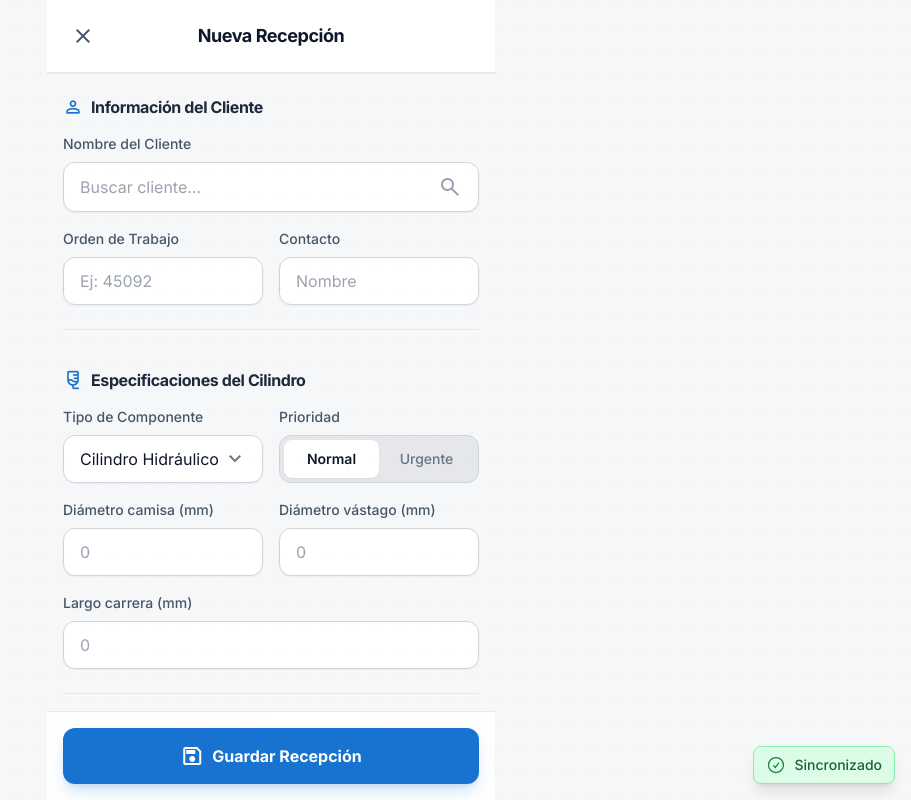
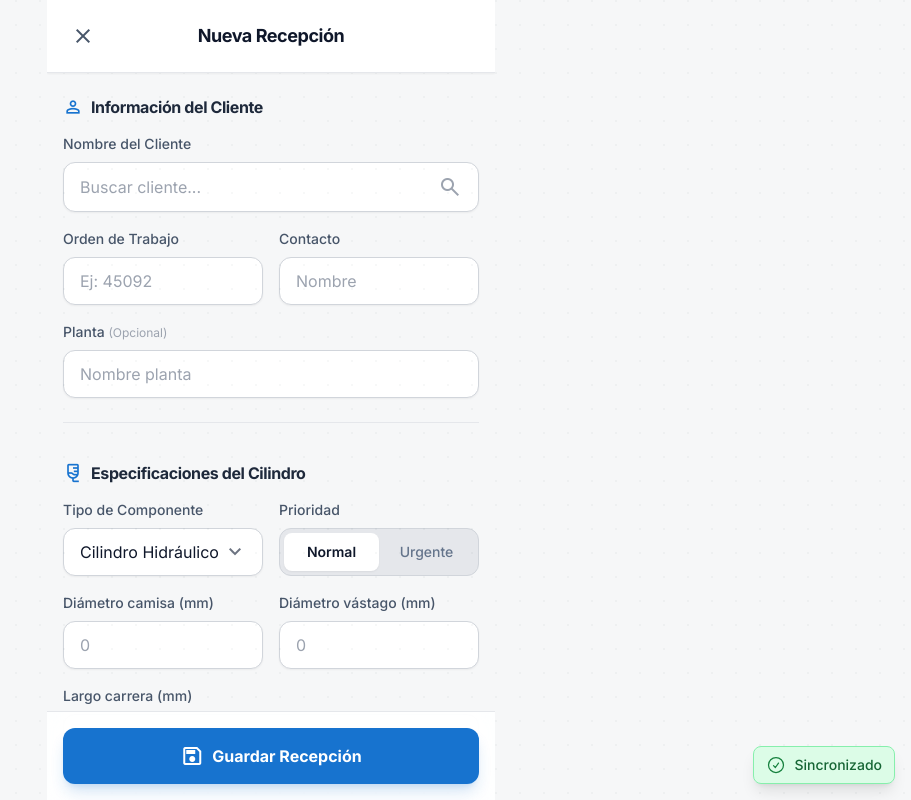
Before and after one commit to chicaderojo/app-vignola, a React (Vite) app: page /inspeccion/1/recepcion in a window 1280 px wide. Shown: the top 800 px of the page, without its empty margins (369-1280 px from the left). Built offline with nearby package versions, Linux system fonts and the light colour scheme; no server answers; sample sign-in values are in the browser's storage.

Commit message:
inscribir planta

```diff
--- a/src/pages/RecepcionPage.tsx
+++ b/src/pages/RecepcionPage.tsx
@@ -11,6 +11,7 @@ function RecepcionPage() {
   const [nombreCliente, setNombreCliente] = useState('')
   const [ordenTrabajo, setOrdenTrabajo] = useState('')
   const [contacto, setContacto] = useState('')
+  const [planta, setPlanta] = useState('')
   const [tipoComponente, setTipoComponente] = useState('Cilindro Hidráulico')
   const [prioridad, setPrioridad] = useState<'Normal' | 'Urgente'>('Normal')
   const [diametroCamisa, setDiametroCamisa] = useState('')
@@ -154,7 +155,7 @@ function RecepcionPage() {
               </div>
             </label>
 
-            <div className="flex flex-row gap-4">
+            <div className="flex flex-row gap-4 flex-wrap">
               {/* Orden de Trabajo */}
               <label className="flex flex-col flex-1 min-w-[140px]">
                 <p className="text-sm font-medium leading-normal pb-2 text-slate-600 dark:text-text-muted-dark">Orden de Trabajo</p>
@@ -176,6 +177,18 @@ function RecepcionPage() {
                   onChange={(e) => setContacto(e.target.value)}
                   className="w-full rounded-xl border border-gray-300 dark:border-border-dark bg-white dark:bg-surface-dark h-12 px-4 text-base font-normal placeholder:text-gray-400 dark:placeholder:text-text-muted-dark/50 focus:ring-2 focus:ring-primary focus:border-primary transition-all shadow-sm text-slate-900 dark:text-white"
                   placeholder="Nombre"
+                />
+              </label>
+
+              {/* Planta (Opcional) */}
+              <label className="flex flex-col flex-1 min-w-[140px]">
+                <p className="text-sm font-medium leading-normal pb-2 text-slate-600 dark:text-text-muted-dark">Planta <span className="text-xs font-normal text-gray-400">(Opcional)</span></p>
+                <input
+                  type="text"
+                  value={planta}
+                  onChange={(e) => setPlanta(e.target.value)}
+                  className="w-full rounded-xl border border-gray-300 dark:border-border-dark bg-white dark:bg-surface-dark h-12 px-4 text-base font-normal placeholder:text-gray-400 dark:placeholder:text-text-muted-dark/50 focus:ring-2 focus:ring-primary focus:border-primary transition-all shadow-sm text-slate-900 dark:text-white"
+                  placeholder="Nombre planta"
                 />
               </label>
             </div>
```
